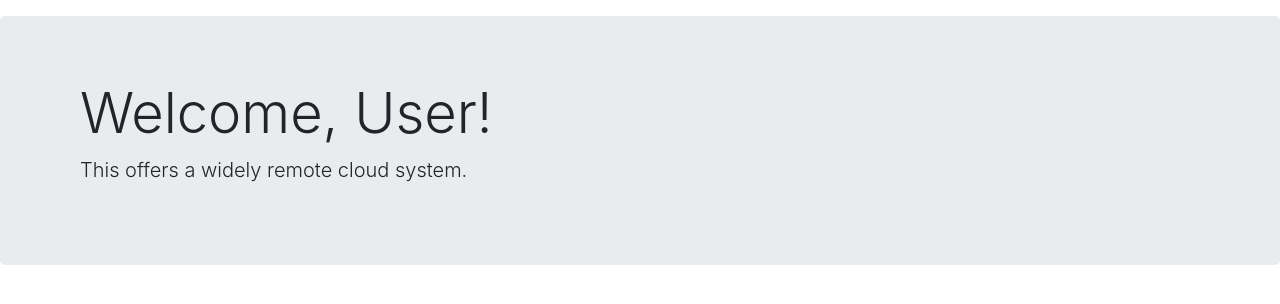
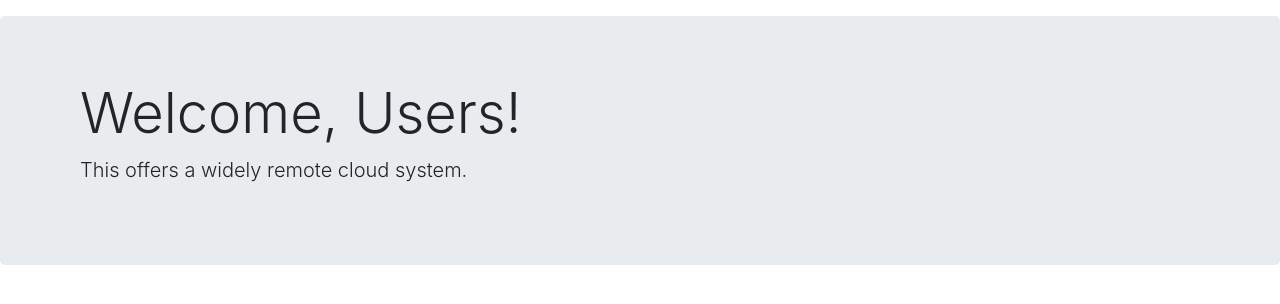
Before and after one commit to Dev-Ralph/oct_pd, a PHP site: page /homepage.php in a window 1280 px wide; the page is wider, and only the part inside the window is pictured. Shown: the part 56-360 px from the top of that part. Run offline with PHP 8.4, Linux system fonts and the light colour scheme.

Commit message:
homepage

```diff
--- a/index/homepage.php
+++ b/index/homepage.php
@@ -38,7 +38,7 @@
         </nav>
 
         <div class="jumbotron">
-          <h1 class="display-4 ml-5">Welcome, User!</h1>
+          <h1 class="display-4 ml-5">Welcome, Users!</h1>
           <p class="lead ml-5">This offers a widely remote cloud system.</p>
 
         </div>
```
